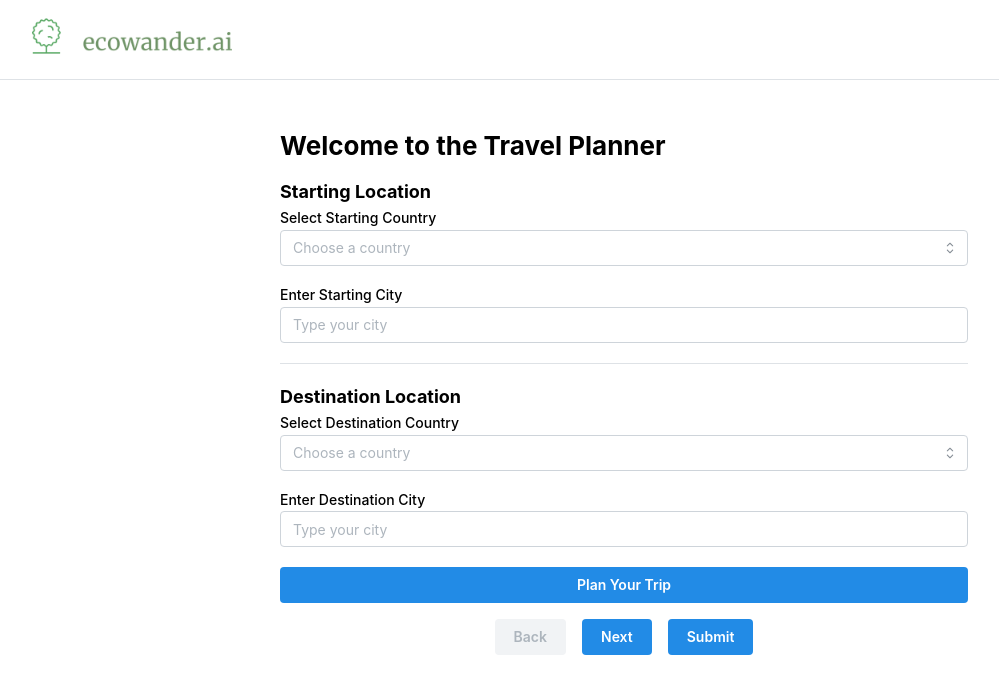
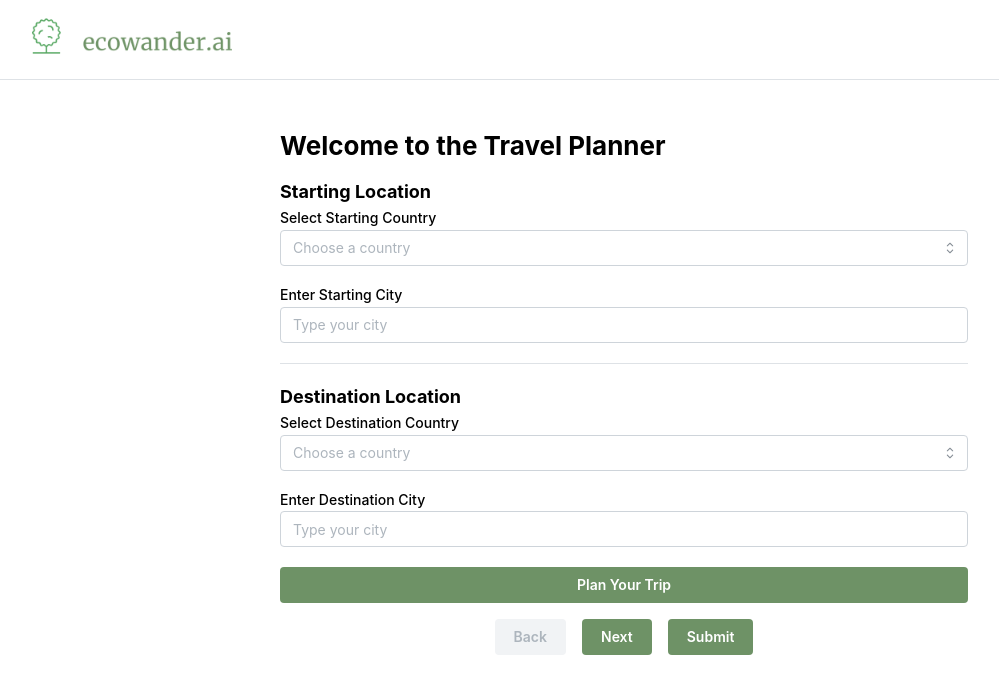
Before and after one commit to apramm/Ecowander.ai, a React (Vite) app in the folder Frontend/: page / in a window 1280 px wide. Shown: the top 694 px of the page, without its empty margins (16-1015 px from the left). Built offline with nearby package versions, Linux system fonts and the light colour scheme.

Commit message:
Change button colors

```diff
--- a/Frontend/src/App.tsx
+++ b/Frontend/src/App.tsx
@@ -146,12 +146,13 @@ function App() {
                   Back
                 </Button>
                 <Button
+                  color="#6E9266"
                   onClick={handleNext}
                   disabled={currentStep === steps.length - 1}
                 >
                   Next
                 </Button>
-                <Button onClick={handleSubmit}>Submit</Button>
+                <Button color="#6E9266" onClick={handleSubmit}>Submit</Button>
               </Group>
             </Center>
           </Container>
--- a/Frontend/src/pages/LandingPage.tsx
+++ b/Frontend/src/pages/LandingPage.tsx
@@ -97,7 +97,7 @@ const LandingPage: React.FC<LandingPageProps> = ({ formData, setFormData }) => {
         />
       </Box>
 
-      <Button fullWidth mt="md">
+      <Button color="#6E9266" fullWidth mt="md">
         Plan Your Trip
       </Button>
     </Container>
```
